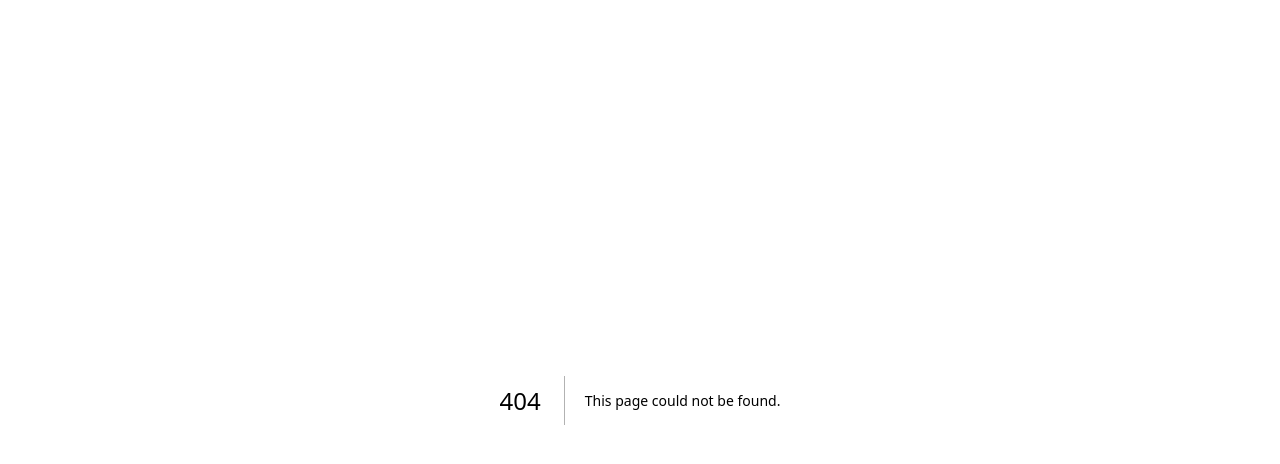
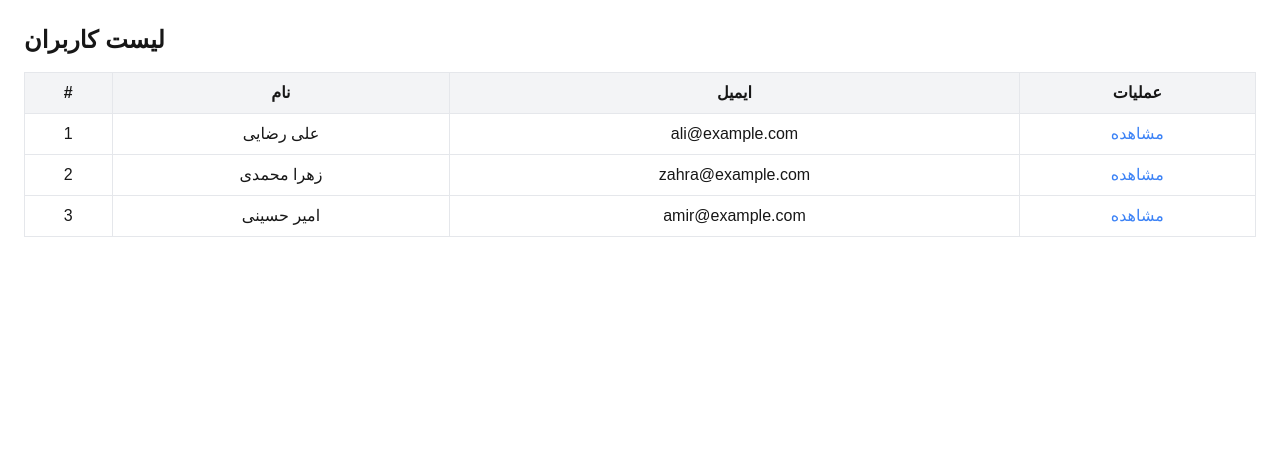
Before and after one commit to negin-khademi/admin-dashboard, a Next.js app: page /users in a window 1280 px wide. Before the commit this address had no page. Shown: the top 464 px of the page. Built offline with nearby package versions, Linux system fonts and the light colour scheme.

Commit message:
create users page

```diff
--- /dev/null
+++ b/app/users/page.tsx
@@ -0,0 +1,37 @@
+const users = [
+  { id: 1, name: 'علی رضایی', email: 'ali@example.com' },
+  { id: 2, name: 'زهرا محمدی', email: 'zahra@example.com' },
+  { id: 3, name: 'امیر حسینی', email: 'amir@example.com' },
+];
+
+export default function UsersPage() {
+  return (
+    <div className="p-6">
+      <h2 className="text-2xl font-bold mb-4">لیست کاربران</h2>
+      <table className="w-full border-collapse border border-gray-300">
+        <thead>
+          <tr className="bg-gray-100">
+            <th className="border p-2">#</th>
+            <th className="border p-2">نام</th>
+            <th className="border p-2">ایمیل</th>
+            <th className="border p-2">عملیات</th>
+          </tr>
+        </thead>
+        <tbody>
+          {users.map((user) => (
+            <tr key={user.id} className="text-center">
+              <td className="border p-2">{user.id}</td>
+              <td className="border p-2">{user.name}</td>
+              <td className="border p-2">{user.email}</td>
+              <td className="border p-2">
+                <a href={`/users/${user.id}`} className="text-blue-500 hover:underline">
+                  مشاهده
+                </a>
+              </td>
+            </tr>
+          ))}
+        </tbody>
+      </table>
+    </div>
+  );
+}
```
